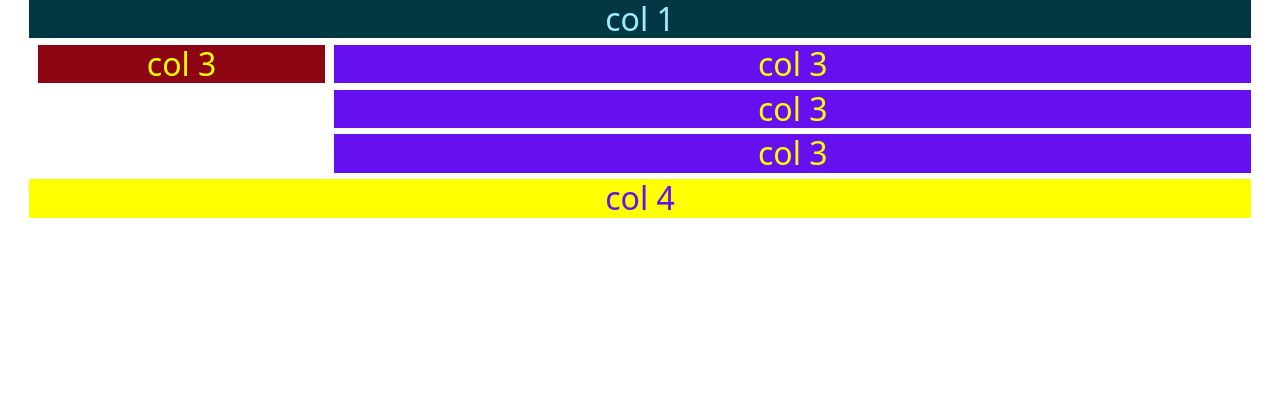
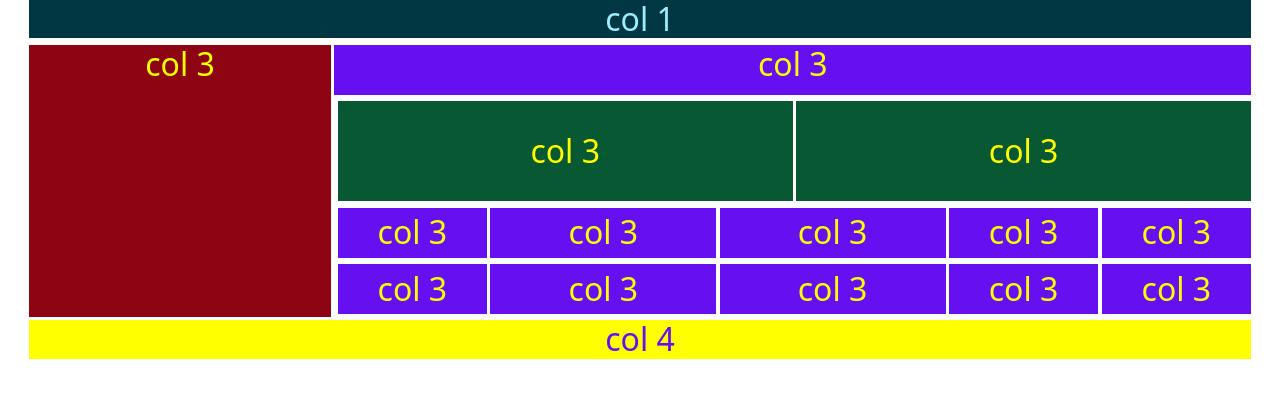
Before and after one commit to LiaPuigmi/bootstrapExercises, a website: page index16.html in a window 1280 px wide. Drawn offline with nearby package versions, Linux system fonts and the light colour scheme.

Commit message:
grid2done

```diff
--- a/index16.html
+++ b/index16.html
@@ -8,23 +8,57 @@
 </head>
 <body class="vh-100 ms-5 me-5">
     <div class="row justify-content-start">
-        <h1 class="bg-dark text-light text-center">col 1</h1>
+        <h1 class="bg-dark text-light text-center h-100" style="height: 25px;">col 1</h1>
     </div>
     <div class="row justify-content-center">
-             <div class="col-3 mb-1 align-self-stretch">
-                <h1 class="bg-danger text-secondary text-center">col 3</h1>
+             <div class="col-12 col-sm-2 col-md-3 mb-1 pe-1 p-0">
+                <h1 class="bg-danger text-secondary text-center h-100">col 3</h1>
             </div>
-            <div class="col-9">
+            <div class="col-12 col-sm-10 col-md-9">
                 <div class="row">
-                    <h1 class="bg-primary text-secondary text-center">col 3</h1>
+                    <h1 class="bg-primary text-secondary text-center" style="height: 50px;">col 3</h1>
+                </div>
+                <div class="row">
+                    <div class="col-12 col-md-6 ps-1 p-0">
+                        <h1 class="bg-info text-secondary d-flex align-items-center justify-content-center" style="height: 100px;">col 3</h1>
+                    </div>
+                    <div class=" col-12 col-md-6 ps-1 p-0">
+                        <h1 class="bg-info text-secondary d-flex align-items-center justify-content-center" style="height: 100px;">col 3</h1>
+                    </div>
+
 
                 </div>
                 <div class="row">
-                    <h1 class="bg-primary text-secondary text-center">col 3</h1>
-
-                </div>
-                <div class="row">
-                    <h1 class="bg-primary text-secondary text-center">col 3</h1>
+                    <div class="col-6 col-sm-4 col-md-2 ps-1 p-0">
+                        <h1 class="bg-primary text-secondary d-flex align-items-center justify-content-center"  style="height: 50px;">col 3</h1>
+                    </div>
+                    <div class="col-6 col-sm-4 col-md-3 ps-1 p-0">
+                        <h1 class="bg-primary text-secondary d-flex align-items-center justify-content-center"  style="height: 50px;">col 3</h1>
+                    </div>
+                    <div class="col-6 col-sm-4 col-md-3 ps-1 p-0">
+                        <h1 class="bg-primary text-secondary d-flex align-items-center justify-content-center"  style="height: 50px;">col 3</h1>
+                    </div>
+                    <div class="col-6 col-sm-4 col-md-2 ps-1 p-0">
+                        <h1 class="bg-primary text-secondary d-flex align-items-center justify-content-center"  style="height: 50px;">col 3</h1>
+                    </div>
+                    <div class="col-6 col-sm-4 col-md-2 ps-1 p-0">
+                        <h1 class="bg-primary text-secondary d-flex align-items-center justify-content-center"  style="height: 50px;">col 3</h1>
+                    </div>
+                    <div class="col-6 col-sm-4 col-md-2 ps-1 p-0">
+                        <h1 class="bg-primary text-secondary d-flex align-items-center justify-content-center"  style="height: 50px;">col 3</h1>
+                    </div>
+                    <div class="col-6 col-sm-4 col-md-3 ps-1 p-0">
+                        <h1 class="bg-primary text-secondary d-flex align-items-center justify-content-center"  style="height: 50px;">col 3</h1>
+                    </div>
+                    <div class="col-6 col-sm-4 col-md-3 ps-1 p-0">
+                        <h1 class="bg-primary text-secondary d-flex align-items-center justify-content-center"  style="height: 50px;">col 3</h1>
+                    </div>
+                    <div class="col-6 col-sm-4 col-md-2 ps-1 p-0">
+                        <h1 class="bg-primary text-secondary d-flex align-items-center justify-content-center"  style="height: 50px;">col 3</h1>
+                    </div>
+                    <div class="col-6 col-sm-4 col-md-2 ps-1 p-0">
+                        <h1 class="bg-primary text-secondary d-flex align-items-center justify-content-center"  style="height: 50px;">col 3</h1>
+                    </div>
 
                 </div>
             </div>
```
